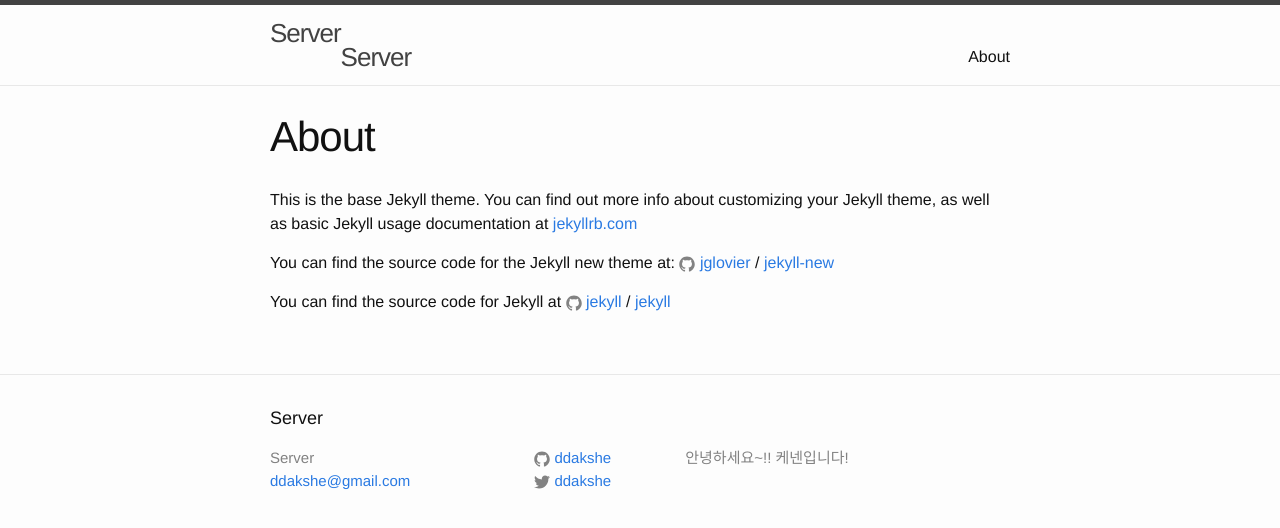
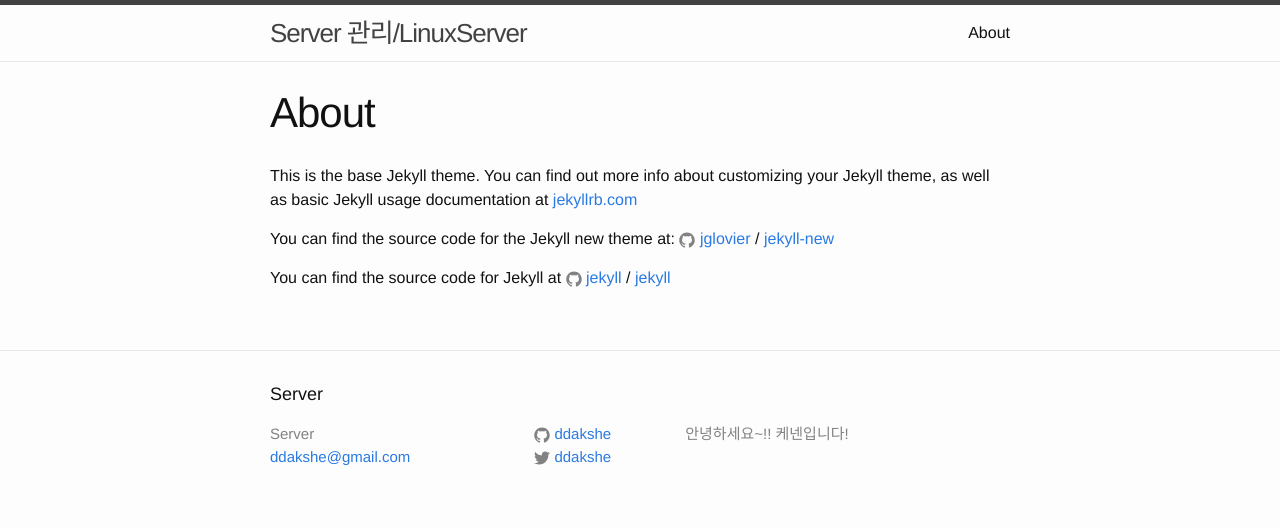
Before and after one commit to ddakshe/blog-server, a Jekyll site: the page built from about.md, in a window 1280 px wide. Shown: the top 528 px of the page. Built offline with Jekyll 4.4.1, drawn with Linux system fonts in a browser that asks for light colours.

Commit message:
줄바꿈

```diff
--- a/_includes/header.html
+++ b/_includes/header.html
@@ -2,9 +2,13 @@
 
     <div class="wrapper">
 
-        <a class="site-title" href="http://ddakshe.github.io/">{{ site.title }}</a>
-        <br>
-        <a class="site-title" href="{{ site.baseurl }}/">{{ site.title }}</a>
+        <div>
+            <a class="site-title" href="http://ddakshe.github.io/">Server 관리/Linux</a>
+        </div>
+
+        <div>
+            <a class="site-title" href="{{ site.baseurl }}/">{{ site.title }}</a>
+        </div>
 
         <nav class="site-nav">
             <a href="#" class="menu-icon">
```
